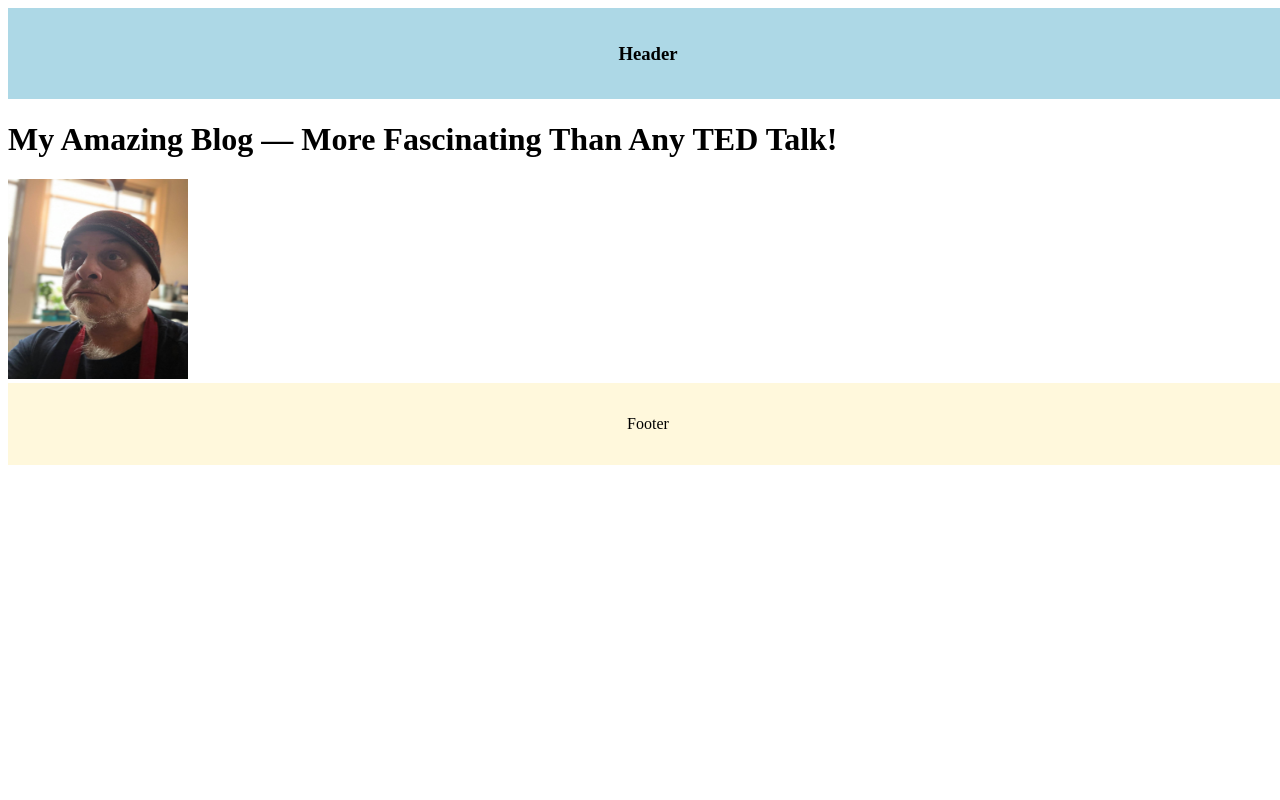
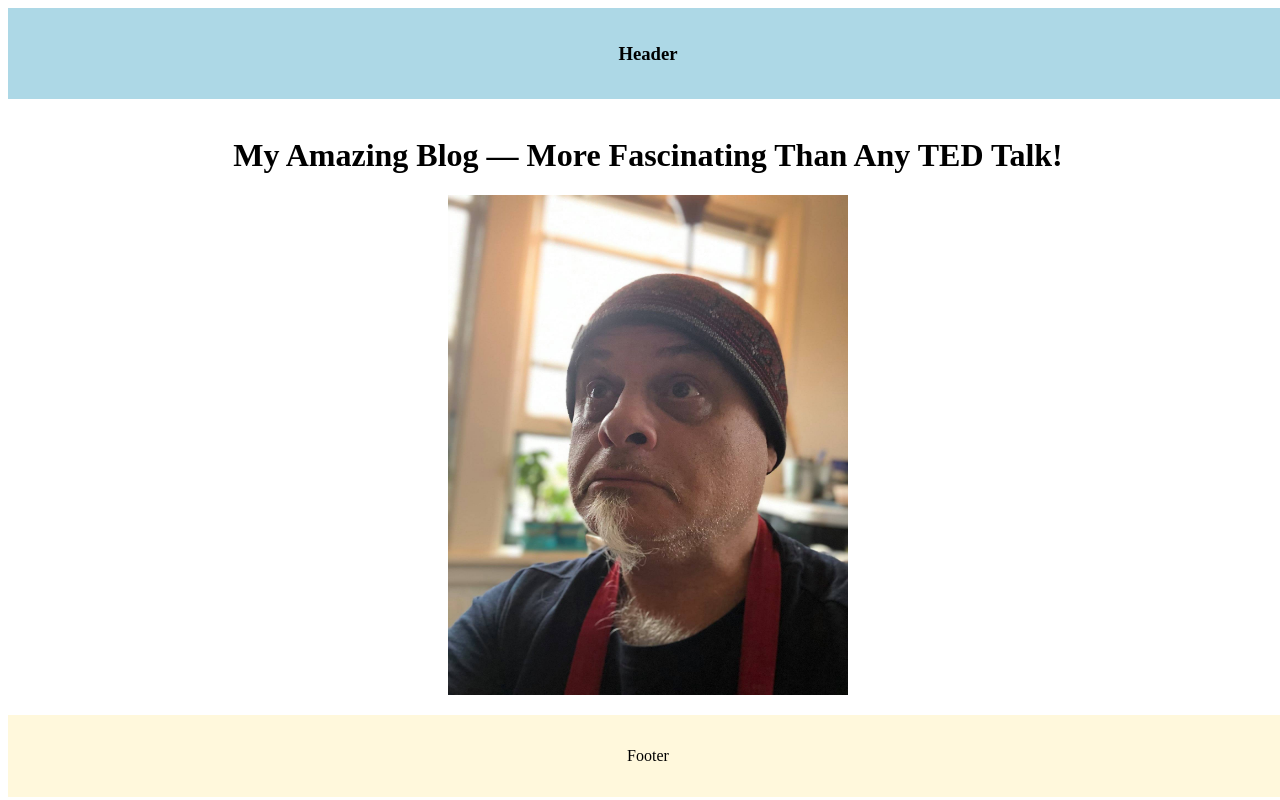
Before and after one commit to faddah/nextjs-codeevolution-routing-demo, a Next.js app: page /blog in a window 1280 px wide. Built offline with nearby package versions, Linux system fonts and the light colour scheme.

Commit message:
Added flex styling to center page and re-did Image sizing.

```diff
--- a/src/app/blog/page.tsx
+++ b/src/app/blog/page.tsx
@@ -2,7 +2,7 @@ import Image from "next/image";
 
 export default function Blog(): JSX.Element {
 	return (
-		<div>
+		<div style={{ display: "flex", flexDirection: "column", alignItems: "center", margin: "1rem" }}>
 			<h1>My Amazing Blog — More Fascinating Than Any TED Talk!</h1>
 
 			<div className="relative z-[-1] flex place-items-center before:absolute before:h-[300px] before:w-full before:-translate-x-1/2 before:rounded-full before:bg-gradient-radial before:from-white before:to-transparent before:blur-2xl before:content-[''] after:absolute after:-z-20 after:h-[180px] after:w-full after:translate-x-1/3 after:bg-gradient-conic after:from-sky-200 after:via-blue-200 after:blur-2xl after:content-[''] before:dark:bg-gradient-to-br before:dark:from-transparent before:dark:to-blue-700 before:dark:opacity-10 after:dark:from-sky-900 after:dark:via-[#0141ff] after:dark:opacity-40 sm:before:w-[480px] sm:after:w-[240px] before:lg:h-[360px]">
@@ -10,8 +10,8 @@ export default function Blog(): JSX.Element {
 					className="relative dark:drop-shadow-[0_0_0.3rem_#ffffff70] dark:invert"
 					src="/faddah-beanie.jpg"
 					alt="Faddah in a Beanie at Hone."
-					width={180}
-					height={200}
+					width={400}
+					height={500}
 					priority
 				/>
 			</div>
```
